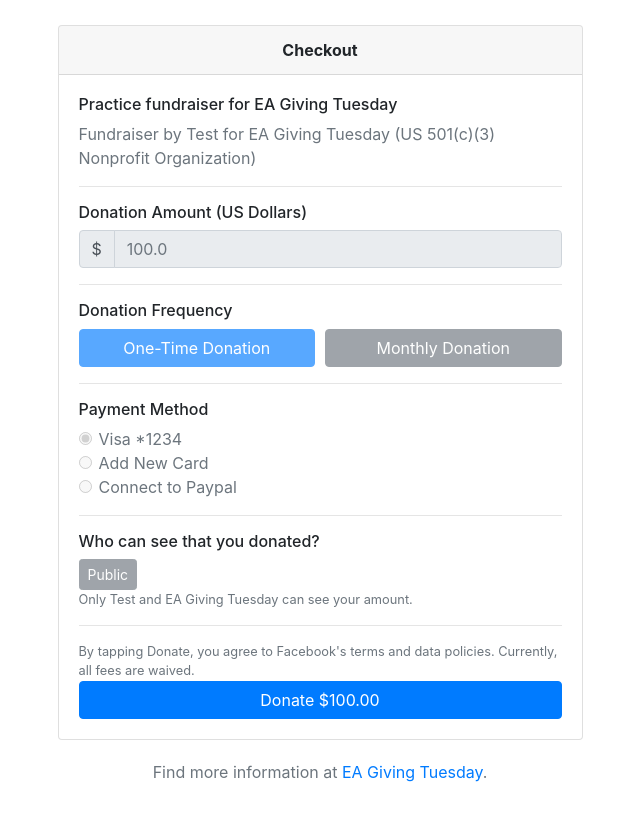
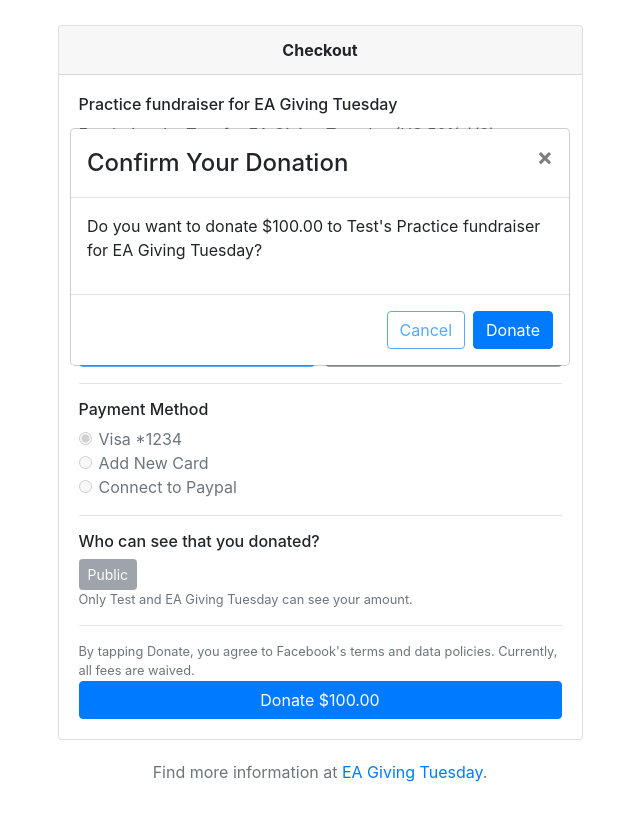
Before and after one commit to eagivingtuesday/eagt-practice, a React (Create React App) app: page /practiceconfirm in a window 1280 px wide. Shown: the whole page, without its empty margins (320-960 px from the left). Built offline with nearby package versions, Linux system fonts and the light colour scheme; a web font is replaced by a local one.

Commit message:
created a ConfirmForm

```diff
--- /dev/null
+++ b/src/components/ConfirmForm.js
@@ -0,0 +1,51 @@
+import React from 'react';
+import $ from 'jquery';
+
+import Button from 'react-bootstrap/Button';
+import Form from 'react-bootstrap/Form';
+import FormControl from 'react-bootstrap/FormControl';
+import Modal from 'react-bootstrap/Modal';
+
+import PracticeForm from './PracticeForm';
+
+class ConfirmForm extends PracticeForm {
+  constructor(props) {
+    super(props);
+
+    this.state = {
+      formHidden: false
+    };
+
+    this.handleClick = this.handleClick.bind(this);
+    this.bc = new BroadcastChannel('button');
+  }
+
+  // override
+  handleClick() {
+    var dateTime = this.getDateTime();
+    this.bc.postMessage(dateTime);
+  }
+
+  // override
+  render() {
+    return (
+      <Modal.Dialog id="confirm-form" hidden={this.state.formHidden}>
+        <Modal.Header closeButton>
+          <Modal.Title>Confirm Your Donation</Modal.Title>
+        </Modal.Header>
+
+        <Modal.Body>
+          <p>Do you want to donate $100.00 to Test's Practice fundraiser for EA Giving Tuesday?</p>
+        </Modal.Body>
+
+        <Modal.Footer>
+          <Button variant="outline-primary" disabled>Cancel</Button>
+          <Button variant="primary" onClick={this.handleClick}>Donate</Button>
+        </Modal.Footer>
+      </Modal.Dialog>
+    );
+  }
+
+}
+
+export default ConfirmForm;
--- a/src/components/PracticeConfirm.js
+++ b/src/components/PracticeConfirm.js
@@ -1,11 +1,13 @@
 import React from 'react';
 import PracticeForm from './PracticeForm';
+import ConfirmForm from './ConfirmForm';
 
 class PracticeConfirm extends React.Component {
   render() {
     return (
       <div className="container" id="practice-container">
         <PracticeForm />
+        <ConfirmForm />
       </div>
     );
   }
--- a/src/components/PracticeForm.js
+++ b/src/components/PracticeForm.js
@@ -10,10 +10,6 @@ import InputGroup from 'react-bootstrap/InputGroup';
 class PracticeForm extends React.Component {
   constructor(props) {
     super(props);
-
-    this.state = {
-      hasClicked: false
-    };
 
     this.handleClick = this.handleClick.bind(this);
     this.bc = new BroadcastChannel('button');
@@ -37,9 +33,6 @@ class PracticeForm extends React.Component {
   }
 
   handleClick() {
-    this.setState({
-      hasClicked: true
-    });
     var dateTime = this.getDateTime();
     this.bc.postMessage(dateTime);
   }
@@ -136,7 +129,7 @@ class PracticeForm extends React.Component {
               By tapping Donate, you agree to Facebook's terms and data policies. Currently, all fees are waived.
             </Form.Text>
 
-            <Button variant="primary" type="submit" disabled={this.state.hasClicked} block>
+            <Button variant="primary" type="submit" block>
               Donate $100.00
             </Button>
           </Form>
--- a/src/index.css
+++ b/src/index.css
@@ -17,8 +17,11 @@ code {
   padding-bottom: 75px;
 }
 
-.App {
-  text-align: center;
+#confirm-form {
+  position: fixed;
+  top: 100px;
+  left: 50%;
+  transform: translateX(-50%);
 }
 
 .footer {
```
